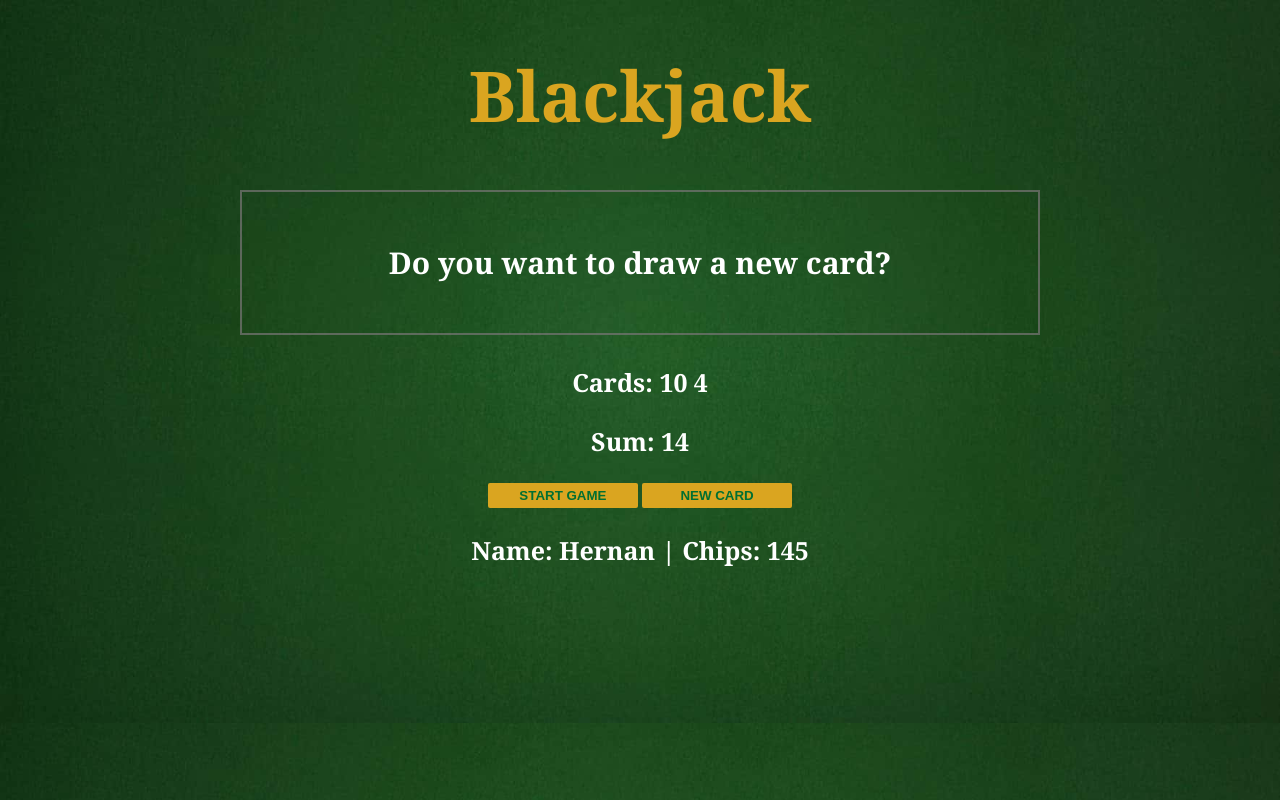
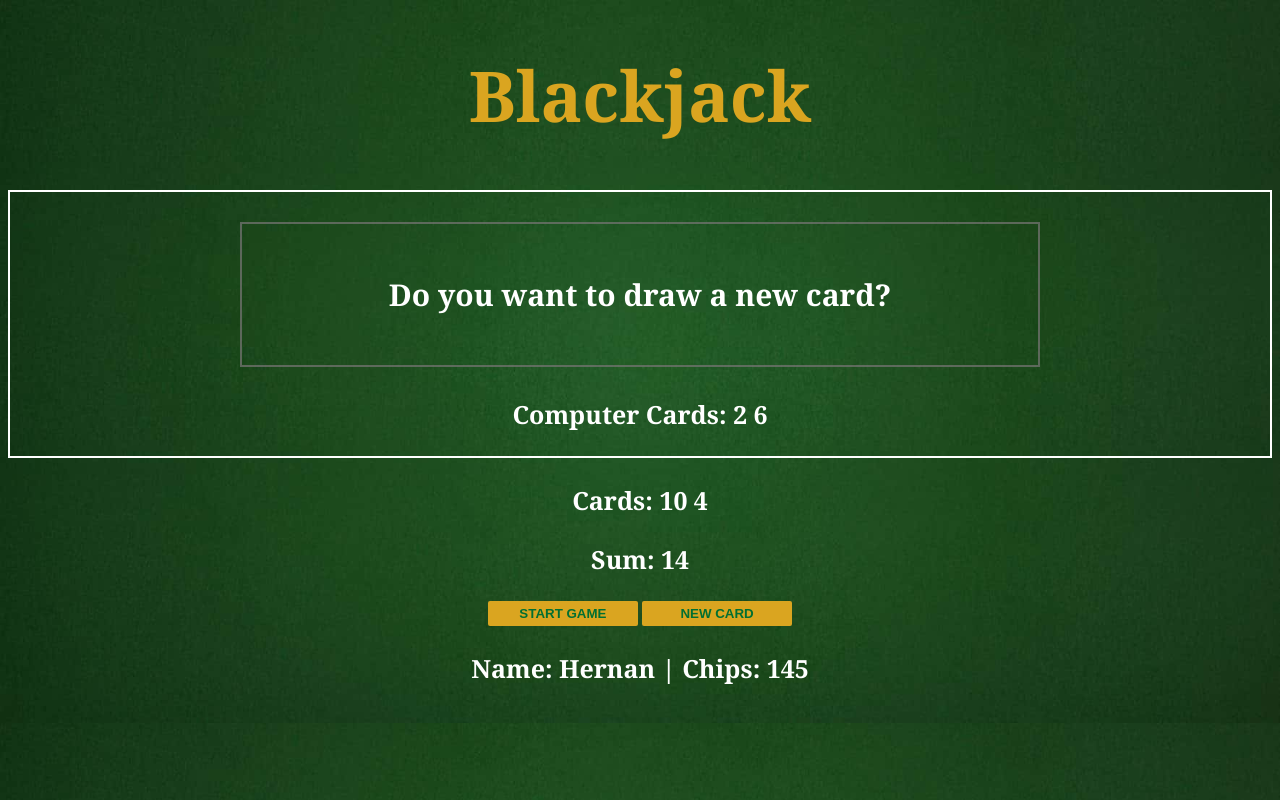
Before and after one commit to hditano/BlackJack, a plain HTML site: page index.html in a window 1280 px wide. Both pictures are taken after a click on the button "START GAME". Drawn offline with Linux system fonts and the light colour scheme.

Commit message:
Added Computer basic logic

```diff
--- a/index.html
+++ b/index.html
@@ -1,20 +1,23 @@
 <!DOCTYPE html>
 <html lang="en">
   <head>
-    <meta charset="UTF-8">
-    <meta http-equiv="X-UA-Compatible" content="IE=edge">
-    <meta name="viewport" content="width=device-width, initial-scale=1.0">
+    <meta charset="UTF-8" />
+    <meta http-equiv="X-UA-Compatible" content="IE=edge" />
+    <meta name="viewport" content="width=device-width, initial-scale=1.0" />
     <title>BlackJack App</title>
-    <link rel="stylesheet" href="style.css">
+    <link rel="stylesheet" href="style.css" />
   </head>
   <body>
     <h1>Blackjack</h1>
+    <div class="main-section">
       <p id="message-el">Want to play again?</p>
-    <p id="card-el">Cards: </p>
-    <p id="sum-el">Sum: </p>
+      <p id="computer-el">Computer Cards: </p>
+    </div>
+    <p id="card-el">Cards:</p>
+    <p id="sum-el">Sum:</p>
     <button id="saveButton" onclick="startGame()">START GAME</button>
     <button id="newCard" onclick="newCard()">NEW CARD</button>
-    <p id="player-el">Name: | Chips: </p>
+    <p id="player-el">Name: | Chips:</p>
   </body>
   <script src="script.js  "></script>
 </html>
--- a/script.js
+++ b/script.js
@@ -1,10 +1,18 @@
 let sum = 0;
+let computerSum = 0;
 let cards = [];
+let computerCards = [];
 
 let player = {
     name: 'Hernan',
     age: 38,
     chips: 145,
+}
+
+let computer = {
+    name: 'Computer',
+    age: 1,
+    chips: 150,
 }
 
 let hasBlackJack = false;
@@ -17,6 +25,7 @@ let sumEl = document.querySelector("#sum-el");
 let cardEl = document.querySelector("#card-el");
 let newButton = document.querySelector("#newCard");
 let playerEl = document.querySelector('#player-el');
+let computerEl = document.querySelector('#computer-el');
 
 playerEl.textContent = "Name: " + player.name + " | " + "Chips: " +  player.chips;
 
@@ -32,10 +41,20 @@ function getRandomCard() {
   }
 }
 
+// function compareHands() {
+//     if(computerSum < 15) {
+//         console.log('Computer Sum is less than 15');
+//     }
+// }
+
 function startGame() {
   isAlive = true;
   let firstCard = getRandomCard();
   let secondCard = getRandomCard();
+  let computerFirstCard = getRandomCard();
+  let computerSecondCard = getRandomCard();
+  computerCards = [computerFirstCard, computerSecondCard];
+  computerSum = computerFirstCard + computerSecondCard;
   cards = [firstCard, secondCard];
   sum = firstCard + secondCard;
   renderGame();
@@ -45,6 +64,11 @@ function renderGame() {
   cardEl.textContent = "Cards: ";
   for (let i = 0; i < cards.length; i++) {
     cardEl.textContent += cards[i] + " ";
+  }
+
+  computerEl.textContent = "Computer Cards: ";
+  for(let i = 0; i < computerCards.length; i++) {
+      computerEl.textContent += computerCards[i] + " ";
   }
 
   sumEl.textContent = "Sum: " + sum;
@@ -66,6 +90,9 @@ function newCard() {
     let card = getRandomCard();
     sum += card;
     cards.push(card);
+    let computerCard = getRandomCard();
+    computerSum += computerCard;
+    computerCards.push(computerCard);
     renderGame();
   } else {
       newButton.disabled = true;
--- a/style.css
+++ b/style.css
@@ -41,3 +41,7 @@ button {
     border: none;
     border-radius: 2px;
 }
+
+.main-section {
+    border: solid 2px white;
+}
```
Lines whose indentation alone changed are shown as unchanged.
